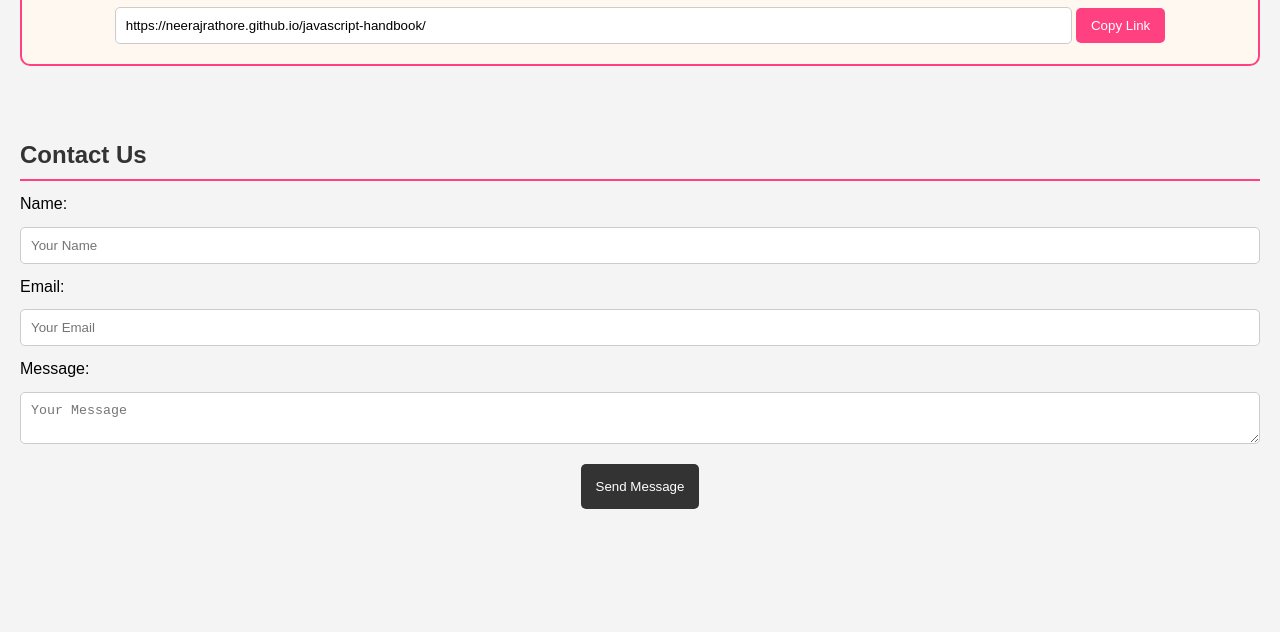
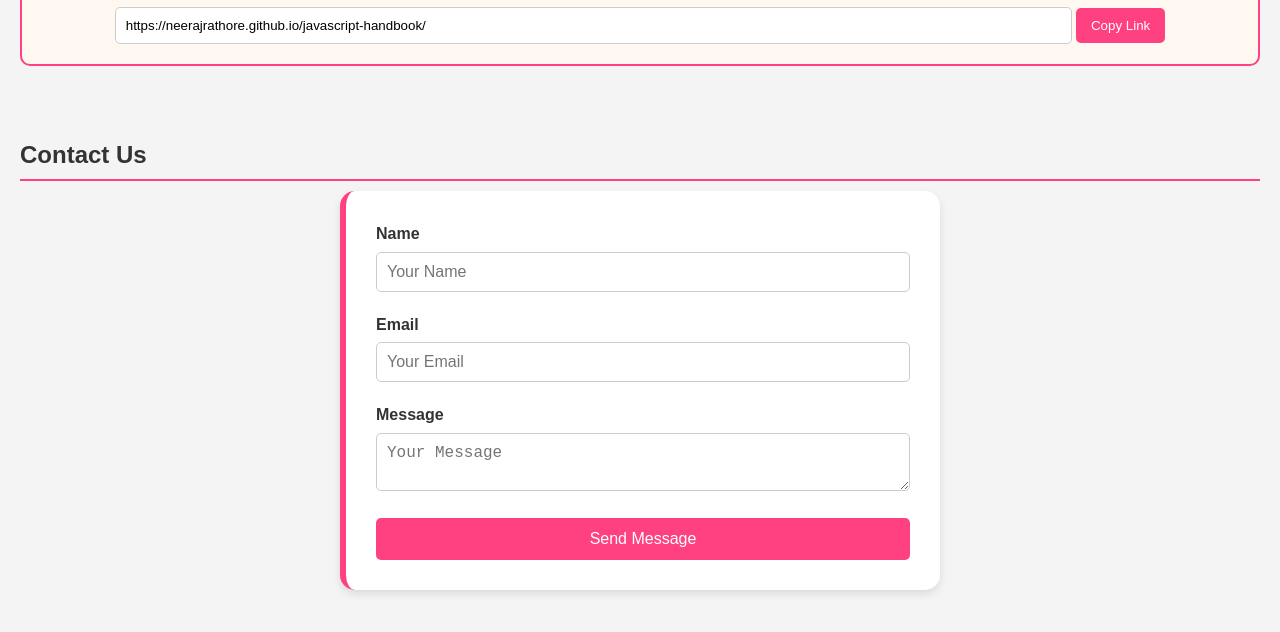
Before and after one commit to neerajrathore/javascript-handbook, a plain HTML site: page index.html in a window 1280 px wide. Shown: the part 1638-2270 px from the top of the page. Before the commit the page ends 2197 px from the top, so only its background shows below. Drawn offline with Linux system fonts and the light colour scheme.

Commit message:
Contact Us theme updated

```diff
--- a/index.html
+++ b/index.html
@@ -98,21 +98,25 @@
         </div>
     </section>
 
-    <!-- Contact Us Section -->
     <section id="contact">
         <h2>Contact Us</h2>
-        <form>
-            <label for="name">Name:</label>
-            <input type="text" id="name" name="name" placeholder="Your Name" required>
-
-            <label for="email">Email:</label>
-            <input type="email" id="email" name="email" placeholder="Your Email" required>
-
-            <label for="message">Message:</label>
-            <textarea id="message" name="message" placeholder="Your Message" required></textarea>
-
-            <button type="submit">Send Message</button>
-        </form>
+        <div class="contact-card">
+            <form>
+                <div class="form-group">
+                    <label for="name">Name</label>
+                    <input type="text" id="name" name="name" placeholder="Your Name" required>
+                </div>
+                <div class="form-group">
+                    <label for="email">Email</label>
+                    <input type="email" id="email" name="email" placeholder="Your Email" required>
+                </div>
+                <div class="form-group">
+                    <label for="message">Message</label>
+                    <textarea id="message" name="message" placeholder="Your Message" required></textarea>
+                </div>
+                <button type="submit" class="submit-btn">Send Message</button>
+            </form>
+        </div>
     </section>
     </main>
     <button id="backToTopBtn">Back to Top</button>
--- a/styles.css
+++ b/styles.css
@@ -236,36 +236,77 @@ button:hover {
 }
 
 /* Contact Us form */
-#contact{
+#contact {
     padding: 20px;
-}
-form {
-    display: flex;
-    flex-direction: column;
-    gap: 10px;
+    margin-bottom: 50px;
 }
 
-form input, form textarea {
+.contact-card {
+    background-color: #fff;
+    border-radius: 15px;
+    box-shadow: 0 4px 8px rgba(0, 0, 0, 0.1);
+    padding: 30px;
+    max-width: 600px;
+    margin: 0 auto;
+    border-left: 6px solid #ff4081;
+}
+
+.form-group {
+    margin-bottom: 20px;
+}
+
+.form-group label {
+    display: block;
+    margin-bottom: 5px;
+    font-weight: bold;
+    color: #333;
+}
+
+.form-group input,
+.form-group textarea {
+    width: 100%;
     padding: 10px;
     border: 1px solid #ccc;
     border-radius: 5px;
+    font-size: 16px;
+    transition: border-color 0.3s, box-shadow 0.3s;
 }
 
-form button {
-    background-color: #333;
-    color: white;
-    margin: auto;
-    padding: 10px 15px;
-    cursor: pointer;
-    margin-top: 10px;
-    border-radius: 5px;
-    padding: 15px;
+.form-group input:focus,
+.form-group textarea:focus {
+    border-color: #ff4081;
+    box-shadow: 0 0 0 2px rgba(255, 64, 129, 0.2);
+    outline: none;
 }
 
-form button:hover {
-    background-color: #555;
+.submit-btn {
+    background-color: #ff4081;
+    color: white;
+    border: none;
+    padding: 12px 20px;
+    font-size: 16px;
+    border-radius: 5px;
+    cursor: pointer;
+    transition: background-color 0.3s, transform 0.3s;
+    display: block;
+    width: 100%;
+    margin-top: 20px;
 }
 
+.submit-btn:hover {
+    background-color: #e91e63;
+    transform: translateY(-2px);
+}
+
+.submit-btn:active {
+    transform: translateY(1px);
+}
+
+@media (max-width: 768px) {
+    .contact-card {
+        padding: 20px;
+    }
+}
 /* Back to Top Button */
 #backToTopBtn {
     position: fixed;
```
